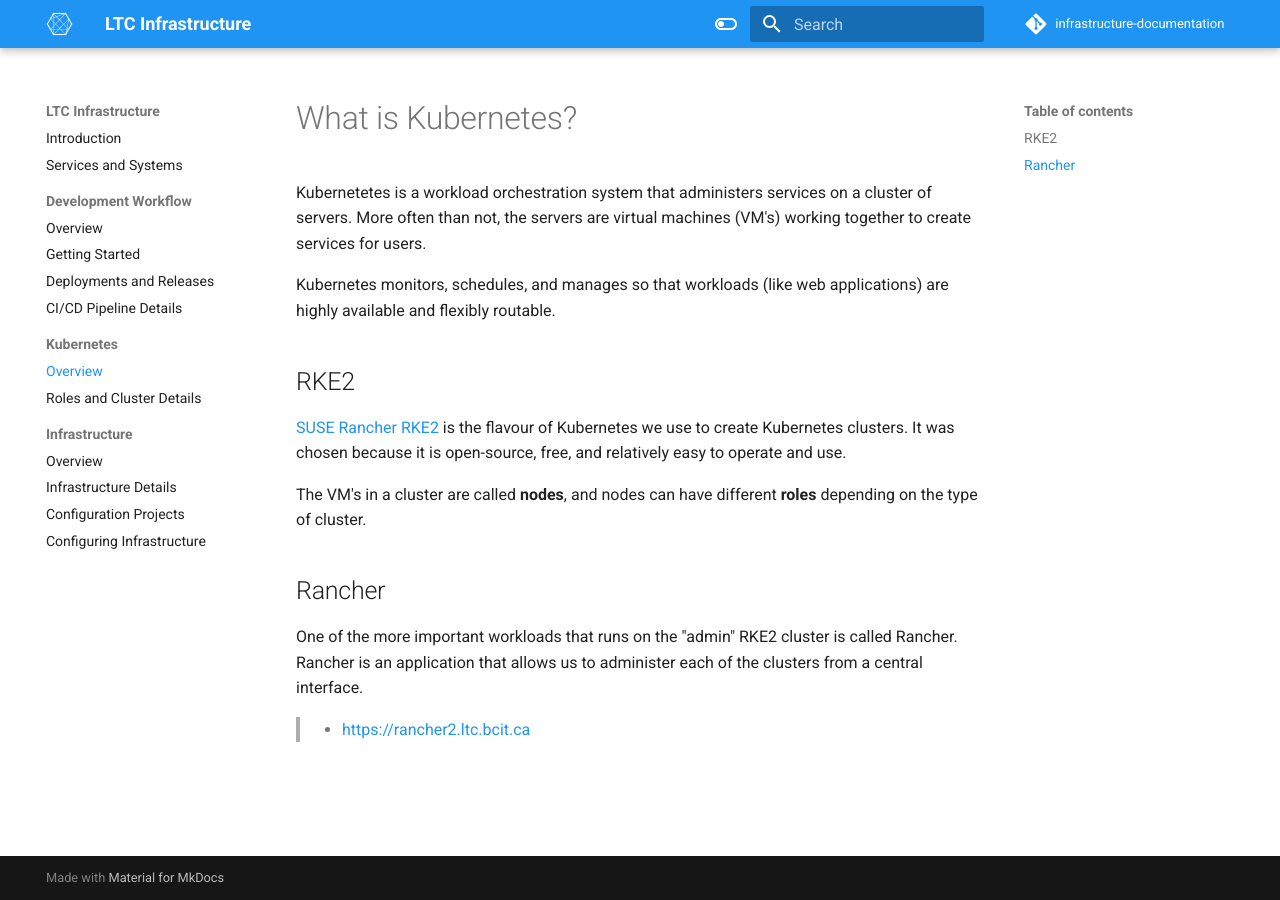
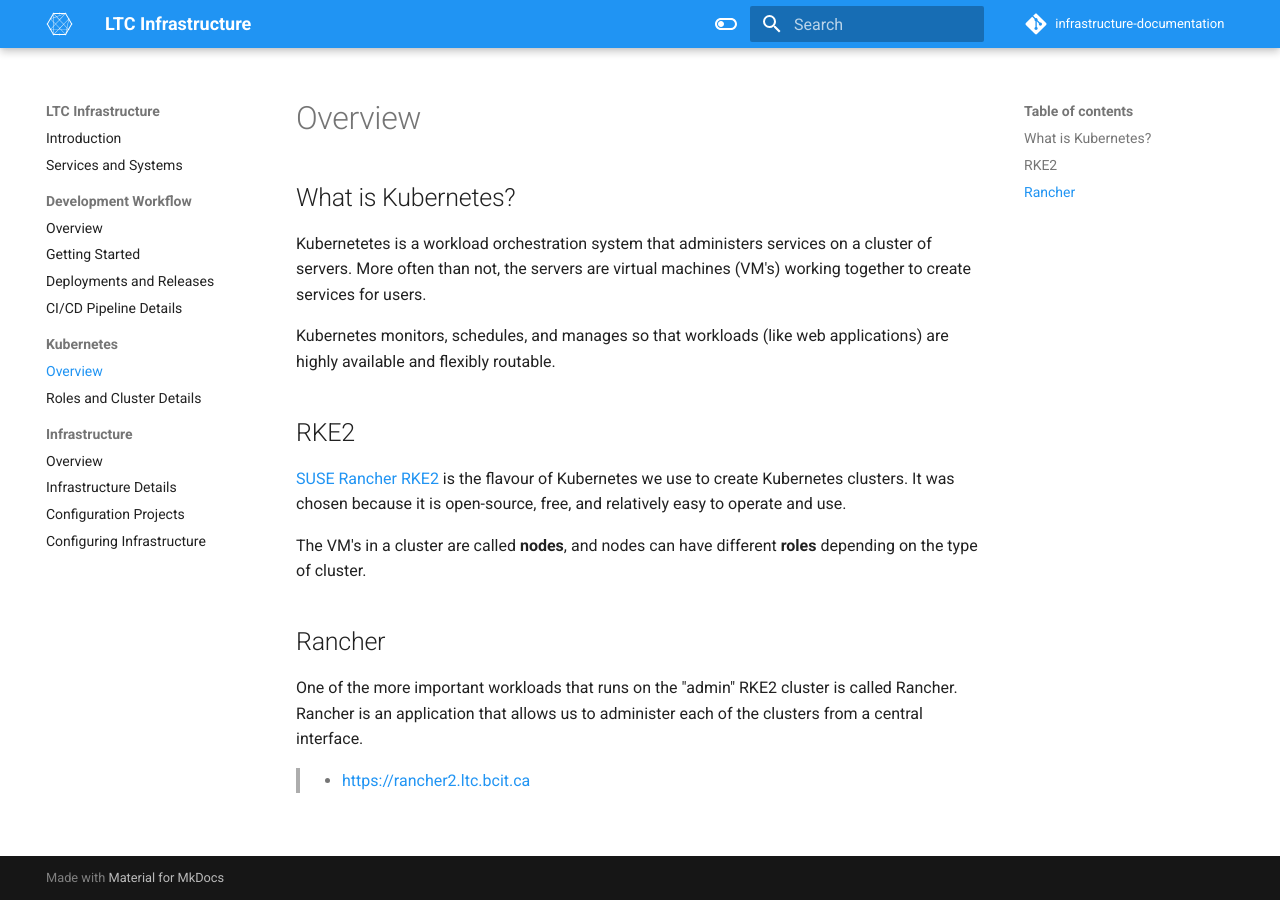
Before and after one commit to bcit-ltc/infrastructure-documentation, an MkDocs documentation site: the page built from docs/1_kubernetes/index.md, in a window 1280 px wide. Built offline with MkDocs 1.6.1 and Material for MkDocs 9.7.7, drawn with Linux system fonts in a browser that asks for light colours.

Commit message:
trigger staging

```diff
--- a/docs/1_kubernetes/index.md
+++ b/docs/1_kubernetes/index.md
@@ -2,7 +2,7 @@
 title: Overview
 ---
 
-# What is Kubernetes?
+## What is Kubernetes?
 
 Kubernetetes is a workload orchestration system that administers services on a cluster of servers. More often than not, the servers are virtual machines (VM's) working together to create services for users.
 
```
